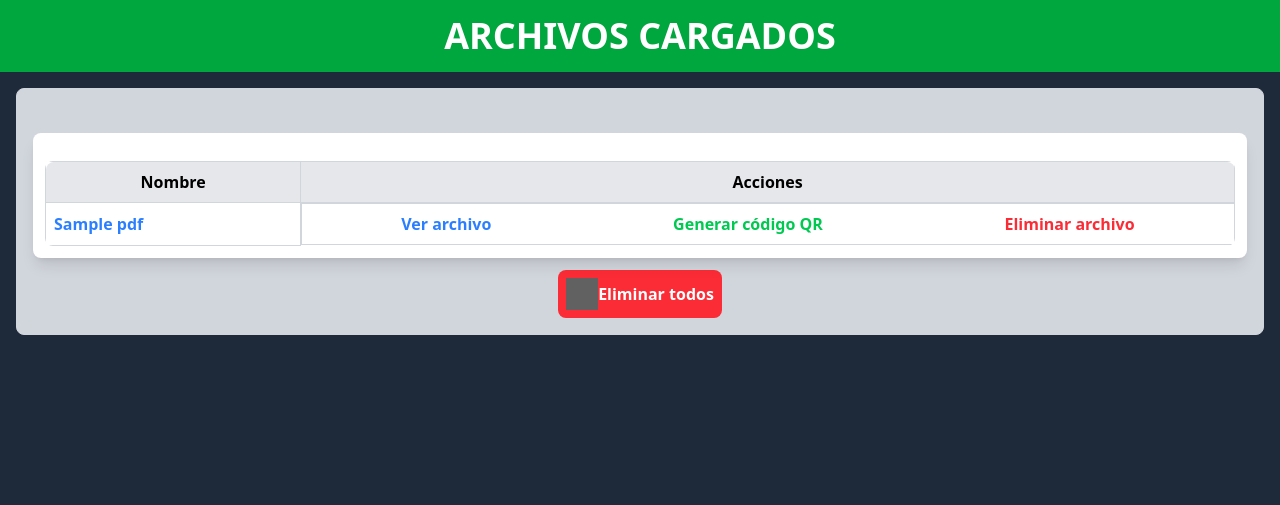
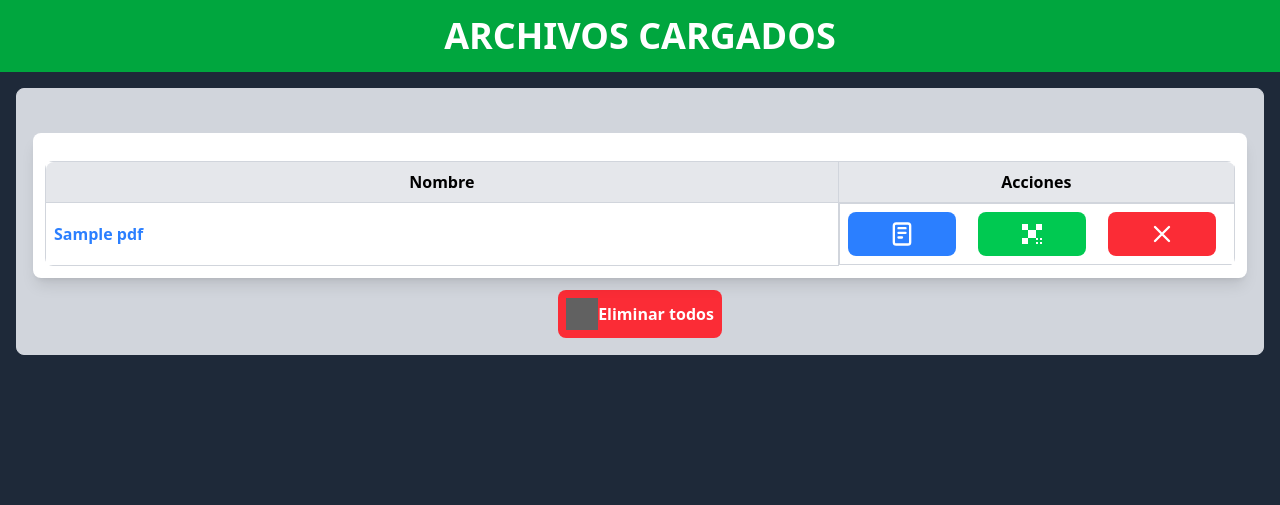
Before and after one commit to Alejo-P/Servidor_apps_moviles, a Flask app: template templates/viewPDFs.html in a window 1280 px wide. Shown: the top 505 px of the page. Run offline with Flask 3, Linux system fonts and the light colour scheme; the template is opened without the code that fills it: most values are stand-ins (such as "Sample title", 1, 10 or a date in 2020); some libraries are stand-ins or nearby versions; grey boxes are pictures that could not be loaded.

Commit message:
Agregar funcionalidad para generar códigos QR con icono opcional y mejorar la validación en la creación de QR.

```diff
--- a/controllers/files_controller.py
+++ b/controllers/files_controller.py
@@ -24,13 +24,13 @@ def upload_file():
         return jsonify({"error": "Ningun archivo seleccionado"}), 400
 
     if file and allowed_file(file.filename):
-        filename = file.filename
+        filename = file.filename.replace(' ', '-').lower()
 
         # Comprobar si el archivo ya existe
         if os.path.exists(os.path.join(env.UPLOAD_FOLDER, filename)):
             return jsonify({"error": f"El archivo {filename} ya esta cargado"}), 400
 
-        file.save(os.path.join(env.UPLOAD_FOLDER, filename.replace(' ', '-')))
+        file.save(os.path.join(env.UPLOAD_FOLDER, filename))
         return jsonify({"message": "Archivo cargado exitosamente", "filename": filename}), 200
 
     return jsonify({"error": "La extension del archivo no esta permitida"}), 400
--- a/static/js/viewPDFs.js
+++ b/static/js/viewPDFs.js
@@ -171,7 +171,6 @@ async function generateQR(fileName) {
 
     // Cambiar el texto `Generar código QR` por `Ver código QR`
     const qrLink = document.querySelector(`a[data-name="${fileName}"]`);
-    qrLink.textContent = "Ver código QR";
 
     // Cerrar modal al hacer clic en el floating button (Se convertira en un botón de cerrar)
     const floatingButton = document.getElementById("floatingButton");
--- a/templates/viewPDFs.html
+++ b/templates/viewPDFs.html
@@ -35,8 +35,8 @@
             <table class="border-gray-300 w-full mt-4 rounded-lg border-collapse overflow-hidden">
                 <thead class="bg-gray-200">
                     <tr>
-                        <th class="rounded-tl-lg border border-gray-300 p-2">Nombre</th>
-                        <th class="rounded-tr-lg border border-gray-300 p-2">Acciones</th>
+                        <th class="rounded-tl-lg border border-gray-300 p-2 w-2/3">Nombre</th>
+                        <th class="rounded-tr-lg border border-gray-300 p-2 w-1/3">Acciones</th>
                     </tr>
                 </thead>
                 <tbody>
@@ -47,33 +47,53 @@
                                     {{ pdf["name"] }}
                                 </p>
                             </td>
-                            <td class="border border-gray-300 p-2 text-center flex justify-around">
+                            <td class="grid grid-cols-1 md:grid-cols-3 gap-3 p-2 border border-gray-300">
                                 <a
-                                    class="text-blue-500 font-bold cursor-pointer"
+                                    class="cursor-pointer bg-blue-500 p-2 rounded-lg hover:bg-blue-600 flex items-center justify-center w-4/5 md:w-11/12"
                                     onclick="viewModal(this.getAttribute('data-src'))"
                                     data-src="{{ pdf['name'] }}"
+                                    title="Ver archivo"
                                 >
-                                    Ver archivo
+                                    <span class="text-3xl text-white text-center">
+                                        <svg xmlns="http://www.w3.org/2000/svg" class="h-7 w-7" fill="none" viewBox="0 0 24 24" stroke="currentColor">
+                                            <path stroke-linecap="round" stroke-linejoin="round" stroke-width="2" d="M7 3h10a2 2 0 0 1 2 2v14a2 2 0 0 1-2 2H7a2 2 0 0 1-2-2V5a2 2 0 0 1 2-2z"/>
+                                            <path stroke-linecap="round" stroke-linejoin="round" stroke-width="2" d="M9 7h6M9 11h6M9 15h3"/>
+                                        </svg>
+                                    </span>
                                 </a>
 
                                 <a
-                                    class="text-green-500 font-bold cursor-pointer"
+                                    class="cursor-pointer bg-green-500 p-2 rounded-lg hover:bg-green-600 flex items-center justify-center w-4/5 md:w-11/12"
                                     onclick="generateQR(this.getAttribute('data-name'))"
                                     data-name="{{ pdf['name'] }}"
+                                    title="Generar QR"
                                 >
-                                    {% if pdf['qr'] %}
-                                        Ver código QR
-                                    {% else %}
-                                        Generar código QR
-                                    {% endif %}
+                                    <span class="text-3xl text-white text-center">
+                                        <!-- SVG para QR-->
+                                        <svg xmlns="http://www.w3.org/2000/svg" viewBox="0 0 24 24" width="24" height="24" fill="currentColor">
+                                            <rect x="2" y="2" width="6" height="6"/>
+                                            <rect x="16" y="2" width="6" height="6"/>
+                                            <rect x="2" y="16" width="6" height="6"/>
+                                            <rect x="8" y="8" width="8" height="8"/>
+                                            <rect x="16" y="16" width="2" height="2"/>
+                                            <rect x="20" y="20" width="2" height="2"/>
+                                            <rect x="20" y="16" width="2" height="2"/>
+                                            <rect x="16" y="20" width="2" height="2"/>
+                                        </svg>
+                                    </span>
                                 </a>
 
                                 <a
-                                    class="text-red-500 font-bold cursor-pointer"
+                                    class="cursor-pointer bg-red-500 p-2 rounded-lg hover:bg-red-600 flex items-center justify-center w-4/5 md:w-11/12"
                                     onclick="deletePDF(this.getAttribute('data-name'))"
                                     data-name="{{ pdf['name'] }}"
+                                    title="Eliminar archivo"
                                 >
-                                    Eliminar archivo
+                                    <span class="text-3xl text-white text-center">
+                                        <svg xmlns="http://www.w3.org/2000/svg" class="h-7 w-7" fill="none" viewBox="0 0 24 24" stroke="currentColor">
+                                            <path stroke-linecap="round" stroke-linejoin="round" stroke-width="2" d="M6 18L18 6M6 6l12 12"></path>
+                                        </svg>
+                                    </span>
                                 </a>
                             </td>
                         </tr>
@@ -117,7 +137,7 @@
             <!-- Visor para imagenes-->
             <img
                 id="imageViewer"
-                class="w-auto h-[500px] mt-4 hidden border-3 p-3 rounded-lg border-gray-300"
+                class="w-auto h-4/5 md:h-[400px] mt-4 hidden border-3 p-3 rounded-lg border-gray-300"
                 src=""
                 alt="Imagen"
             >
@@ -136,7 +156,7 @@
     <div id="qrModal" class="fixed inset-0 bg-gray-900 bg-opacity-50 hidden flex items-center justify-center">
         <div class="bg-white p-6 rounded-lg shadow-lg w-2/4 h-3/4 relative overflow-hidden">
             <h2 class="text-2xl text-center text-slate-800 font-bold">Código QR</h2>
-            <img id="qrImage" class="w-full h-[500px] mt-4" src="" alt="Código QR">
+            <img id="qrImage" class="w-auto h-4/5 md:h-[400px] mt-4" src="" alt="Código QR">
         </div>
     </div>
 
--- a/templates/viewUpload.html
+++ b/templates/viewUpload.html
@@ -27,7 +27,7 @@
                     Selecciona un archivo para subir
                 </h2>
 
-                <form id="uploadForm" class="flex flex-row items-center justify-center p-4" enctype="multipart/form-data">
+                <form id="uploadForm" class="flex flex-col md:flex-row items-center justify-center p-4" enctype="multipart/form-data">
                     <input type="file" name="file" id="fileInput" class="border border-gray-300 p-2 rounded-lg w-1/2 mr-4" title="Selecciona un archivo" required>
                     <button type="submit" class="block text-center text-blue-500 font-bold p-2 rounded-lg bg-white hover:bg-blue-500 hover:text-white transition-all duration-300">
                         <span>
@@ -50,7 +50,7 @@
             <a
                 href="/views/qr"
                 title="Mostrar QRs"
-                class="bg-slate-500 text-white w-12 h-12 flex items-center justify-center rounded-lg shadow-[0_0_15px_4px_rgba(130,129,129,0.7)] hover:shadow-[0_0_25px_6px_rgba(130,129,129,1)] hover:scale-110 transition-transform duration-300 animate-glow mb-4"
+                class="bg-slate-500 text-white w-12 h-12 flex items-center text-center justify-center rounded-lg shadow-[0_0_15px_4px_rgba(130,129,129,0.7)] hover:shadow-[0_0_25px_6px_rgba(130,129,129,1)] hover:scale-110 transition-transform duration-300 animate-glow mb-4"
             >
                 <!-- SVG para QR-->
                 <svg xmlns="http://www.w3.org/2000/svg" viewBox="0 0 24 24" width="24" height="24" fill="currentColor">
```
Also changed, not shown: controllers/qr_controller.py (+59 -16 lines), static/js/viewQRs.js (+44 -13 lines), templates/viewQRs.html (+13 -2 lines).
